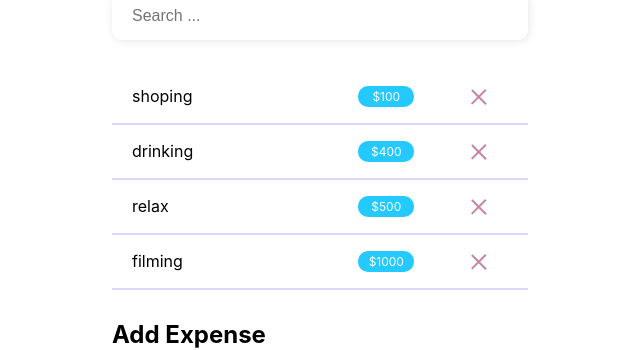
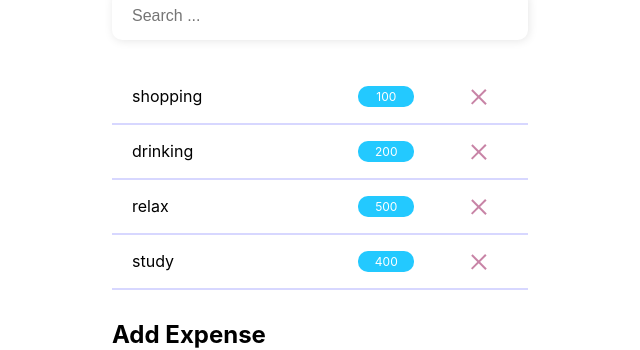
Before and after one commit to Aduenko-Vladislav/react-budget-app, a React (Create React App) app: page / in a window 1280 px wide. Shown: the part 549-899 px from the top of the page, without its empty margins (320-960 px from the left). Built offline with nearby package versions, Linux system fonts and the light colour scheme.

Commit message:
feat(context): add expenseContext, add values on list

```diff
--- a/package.json
+++ b/package.json
@@ -49,6 +49,7 @@
     ]
   },
   "devDependencies": {
+    "@types/uuid": "^8.3.4",
     "gh-pages": "^3.2.3"
   }
 }
--- a/src/components/Badge/Badge.tsx
+++ b/src/components/Badge/Badge.tsx
@@ -1,12 +1,9 @@
-import React from "react";
 import { StyledBadge } from "./styles";
 
 interface IBadge {
-  children: string;
+  cost: number;
 }
 
-export const Badge = ({ children }: IBadge) => {
-  return <StyledBadge>{children}</StyledBadge>;
+export const Badge = ({cost}:IBadge) => {
+  return <StyledBadge>{`${cost}`}</StyledBadge>;
 };
-
-export default Badge;
--- a/src/components/Card/Card.tsx
+++ b/src/components/Card/Card.tsx
@@ -1,10 +1,7 @@
-import Badge from "../Badge/Badge";
 import BudgetButton from "../BudgetButton/BudgetButton";
 import BudgetCard from "../BudgetCard/BudgetCard";
-import { Close } from "../Close/Close";
 import Form from "../Form/Form";
 import { List } from "../List/List";
-import { ListItem } from "../ListItem/ListItem";
 import SearchInput from "../SearchInput/SearchInput";
 import { CustomSelect } from "../Select/Select";
 import { StyledTitle } from "../Title/styles";
@@ -27,24 +24,7 @@ const Card = () => {
         </BudgetContainer>
         <StyledTitle>Expenses</StyledTitle>
         <SearchInput />
-        <List>
-          <ListItem>
-            shoping <Badge>$100</Badge>
-            <Close />
-          </ListItem>
-          <ListItem>
-            drinking <Badge>$400</Badge>
-            <Close />
-          </ListItem>
-          <ListItem>
-            relax <Badge>$500</Badge>
-            <Close />
-          </ListItem>
-          <ListItem>
-            filming <Badge>$1000</Badge>
-            <Close />
-          </ListItem>
-        </List>
+        <List />
         <StyledTitle>Add Expense</StyledTitle>
         <Form></Form>
       </Container>
--- a/src/components/Form/Form.tsx
+++ b/src/components/Form/Form.tsx
@@ -1,17 +1,22 @@
 import { SubmitHandler, useForm } from "react-hook-form";
+import { useExpensesContext } from "../../context/ExpenseContext/ExpenseContext";
 import { FormButton } from "../FormButton/FormButton";
 import { Input, StyledForm } from "./styles";
+import { v4 as uuidv4 } from "uuid";
 
 type FormValues = {
   name: string;
   cost: string;
 };
-const Form = () => {
+export const Form = () => {
   const { register, handleSubmit, reset } = useForm<FormValues>();
+  const { expenses, setExpense } = useExpensesContext();
 
-  const onSubmit: SubmitHandler<FormValues> = (buy) => {
-    console.log(134);
-
+  const onSubmit: SubmitHandler<FormValues> = (item) => {
+    setExpense([
+      ...expenses,
+      { id: uuidv4(), name: item.name, cost: +item.cost },
+    ]);
     reset();
   };
 
--- a/src/components/List/List.tsx
+++ b/src/components/List/List.tsx
@@ -1,12 +1,20 @@
-import { ReactNode } from "react";
 import styled from "styled-components";
+import { useExpensesContext } from "../../context/ExpenseContext/ExpenseContext";
+import { ListItem } from "../ListItem/ListItem";
 
-interface IList {
-  children: ReactNode;
-}
-
-export const List = ({ children }: IList) => {
-  return <StyledList>{children}</StyledList>;
+export const List = () => {
+  const { expenses } = useExpensesContext();
+  return (
+    <StyledList>
+      {expenses.map((item) => {
+        return <ListItem key={item.name} item={item}></ListItem>;
+      })}
+    </StyledList>
+  );
 };
 
-const StyledList = styled.ul``;
+const StyledList = styled.ul`
+  min-height: 200px;
+  overflow: auto;
+  list-style-type: none;
+`;
--- a/src/components/ListItem/ListItem.tsx
+++ b/src/components/ListItem/ListItem.tsx
@@ -1,10 +1,18 @@
-import React, { ReactNode } from "react";
+import { IExpenses } from "../../context/ExpenseContext/types";
+import { Badge } from "../Badge/Badge";
+import { Close } from "../Close/Close";
 import { StyledListItem } from "./styles";
 
-interface IListitem {
-  children: ReactNode;
+interface IListItem {
+  item: IExpenses;
 }
 
-export const ListItem = ({ children }: IListitem) => {
-  return <StyledListItem>{children}</StyledListItem>;
+export const ListItem = ({ item }: IListItem) => {
+  return (
+    <StyledListItem>
+      {item.name}
+      <Badge cost={item.cost}></Badge>
+      <Close />
+    </StyledListItem>
+  );
 };
--- /dev/null
+++ b/src/context/ExpenseContext/ExpenseContext.tsx
@@ -0,0 +1,39 @@
+import { v4 as uuidv4 } from "uuid";
+import { createContext, useContext, useState } from "react";
+import {
+  IExpenseContext,
+  IExpenseContextProviderProps,
+  IExpenses,
+} from "./types";
+
+export const ExpenseContext = createContext<IExpenseContext>({
+  expenses: [],
+  setExpense: (newExpenses: IExpenses[]) => {},
+});
+
+const useExpensesContextValue = () => {
+  const [expenseContext, setExpenseContext] = useState<IExpenseContext>(() => ({
+    expenses: [
+      { id: uuidv4(), name: "shopping", cost: 100 },
+      { id: uuidv4(), name: "drinking", cost: 200 },
+      { id: uuidv4(), name: "relax", cost: 500 },
+      { id: uuidv4(), name: "study", cost: 400 },
+    ],
+    setExpense: (newExpenses: IExpenses[]) => {
+      setExpenseContext((ctx) => ({ ...ctx, expenses: newExpenses }));
+    },
+  }));
+  return expenseContext;
+};
+export const useExpensesContext = () =>
+  useContext<IExpenseContext>(ExpenseContext);
+
+export const ExpenseContextProvider = ({
+  children,
+}: IExpenseContextProviderProps) => {
+  return (
+    <ExpenseContext.Provider value={useExpensesContextValue()}>
+      {children}
+    </ExpenseContext.Provider>
+  );
+};
--- /dev/null
+++ b/src/context/ExpenseContext/types.ts
@@ -0,0 +1,16 @@
+import { ReactNode } from "react";
+
+export interface IExpenseContextProviderProps {
+  children: ReactNode;
+}
+
+export interface IExpenseContext {
+  expenses: IExpenses[];
+  setExpense: (newExpenses: IExpenses[]) => void;
+}
+
+export interface IExpenses{
+    id: string;
+    name:string;
+    cost: number;
+}
--- a/src/index.tsx
+++ b/src/index.tsx
@@ -1,6 +1,7 @@
 import React from "react";
 import { createRoot } from "react-dom/client";
 import App from "./App";
+import { ExpenseContextProvider } from "./context/ExpenseContext/ExpenseContext";
 import GlobalStyles from "./GlobalStyles";
 
 const container = document.getElementById("root");
@@ -11,7 +12,9 @@ const root = createRoot(container);
 
 root.render(
   <React.StrictMode>
-    <GlobalStyles />
-    <App />
+    <ExpenseContextProvider>
+      <GlobalStyles />
+      <App />
+    </ExpenseContextProvider>
   </React.StrictMode>
 );
```
Also changed, not shown: 1 other file (tests, documents, lock files or other folders).
